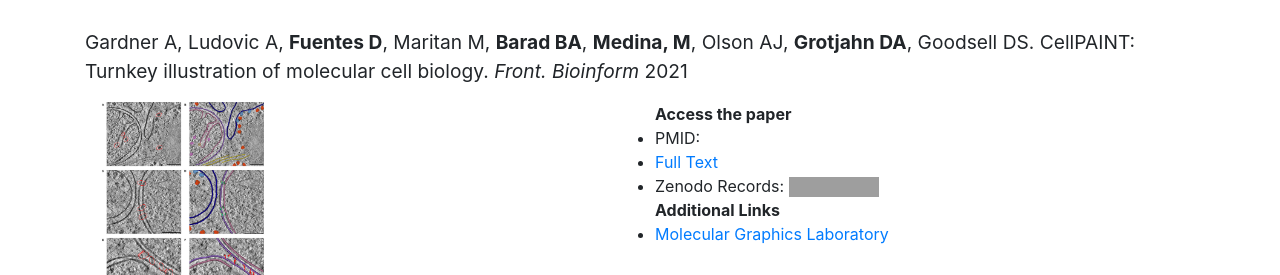
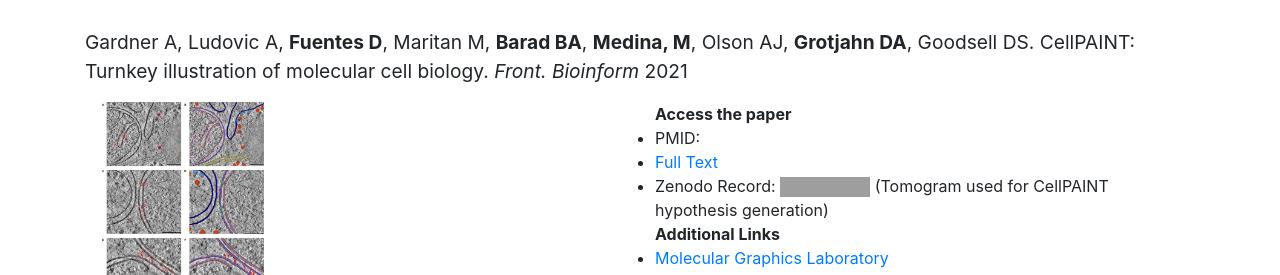
Before and after one commit to GrotjahnLab/GrotjahnLab.github.io, a Jekyll site: the page built from publications/index.html, in a window 1280 px wide and 900 px high, cut to the strip 360-635 px from the top of the window. Built offline with Jekyll 4.4.1, drawn with Linux system fonts in a browser that asks for light colours; nearby versions of some CDN libraries; comment, search, counter and statistics services are not loaded; grey boxes are pictures that could not be loaded.

Commit message:
Added zenodo to CellPAINT paper.

```diff
--- a/_data/publications.yml
+++ b/_data/publications.yml
@@ -2,7 +2,9 @@
   date: 212903
   image: '/static/img/publications/CellPAINT_2021.jpeg'
   pdf: '/static/pdf/2021_CellPaint.pdf'
-  zenodo: 'https://zenodo.org/record/4606923#.YGJe3UhKhTY'
+  zenodo:
+  - code: '4606923'
+    description: 'Tomogram used for CellPAINT hypothesis generation'
   links:
     - name: "Molecular Graphics Laboratory"
       url: 'https://ccsb.scripps.edu/goodsell/'
```
